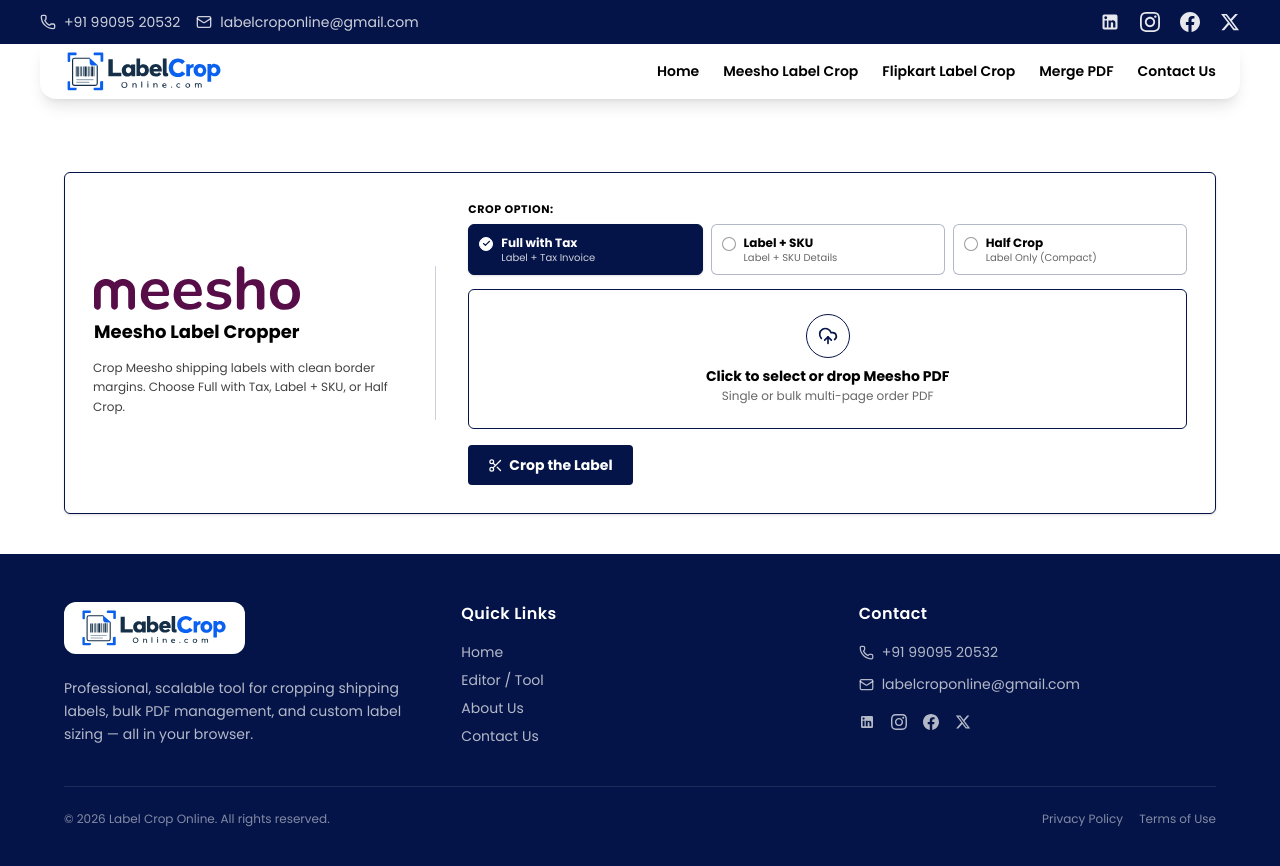
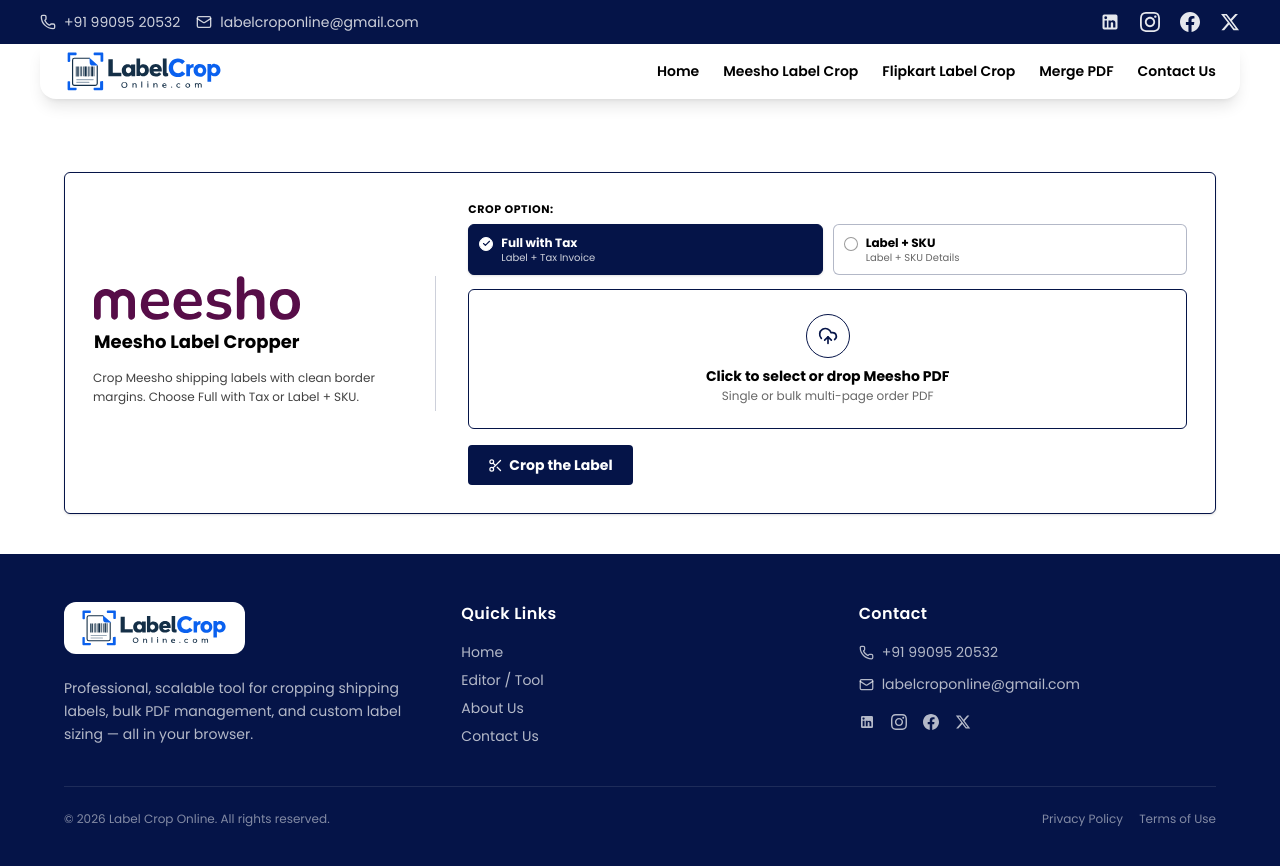
Before and after one commit to Utsavvasani/labelcroponline, a Next.js app: page /meesho-label-crop in a window 1280 px wide. Shown: the top 866 px of the page. Built offline with nearby package versions, Linux system fonts and the light colour scheme.

Commit message:
feat: add contact form page, Meesho label cropper route, and core processing logic

```diff
--- a/src/app/contact-us/page.tsx
+++ b/src/app/contact-us/page.tsx
@@ -23,7 +23,7 @@ export default function ContactUs() {
     return (
         <>
             {/* ── Hero ── */}
-            <div className="bg-gradient-to-br from-slate-50 via-blue-50 to-indigo-50 border-b border-slate-200">
+            {/* <div className="bg-gradient-to-br from-slate-50 via-blue-50 to-indigo-50 border-b border-slate-200">
                 <div className="max-w-[1200px] mx-auto px-6 pt-24 pb-12">
                     <p className="text-sm font-semibold tracking-widest uppercase text-black mb-3">
                         Get in Touch
@@ -36,10 +36,10 @@ export default function ContactUs() {
                         you. Our team usually responds within 24 hours.
                     </p>
                 </div>
-            </div>
+            </div> */}
 
             {/* ── Content ── */}
-            <div className="max-w-[1200px] mx-auto px-6 py-10">
+            <div className="max-w-[1200px] mx-auto px-6 py-10 ">
                 <div className="grid lg:grid-cols-3 gap-8 items-start">
 
                     {/* ── Form — Left (2/3) ── */}
--- a/src/app/meesho-label-crop/page.tsx
+++ b/src/app/meesho-label-crop/page.tsx
@@ -234,7 +234,7 @@ export default function MeeshoLabelCropPage() {
               </div>
 
               <p className="text-black/75 text-xs leading-relaxed mb-1 hidden sm:block">
-                Crop Meesho shipping labels with clean border margins. Choose Full with Tax, Label + SKU, or Half Crop.
+                Crop Meesho shipping labels with clean border margins. Choose Full with Tax or Label + SKU.
               </p>
             </div>
 
@@ -254,7 +254,7 @@ export default function MeeshoLabelCropPage() {
                   )}
                 </div>
 
-                <div className="grid grid-cols-3 gap-2">
+                <div className="grid grid-cols-2 gap-2.5">
 
                   {/* Option 1: Full with Tax Invoice */}
                   <button
@@ -314,37 +314,6 @@ export default function MeeshoLabelCropPage() {
                         }`}
                       >
                         Label + SKU Details
-                      </div>
-                    </div>
-                  </button>
-
-                  {/* Option 3: Half Crop */}
-                  <button
-                    type="button"
-                    onClick={() => handleModeChange("half")}
-                    className={`flex flex-col sm:flex-row items-center sm:items-start gap-1 sm:gap-2 p-2 sm:p-2.5 rounded-md border text-center sm:text-left transition-all cursor-pointer ${
-                      cropMode === "half"
-                        ? "border-[#051448] bg-[#051448] text-white shadow-sm"
-                        : "border-[#051448]/30 bg-white text-black hover:border-[#051448]"
-                    }`}
-                  >
-                    <div
-                      className={`hidden sm:flex mt-0.5 w-3.5 h-3.5 rounded-full border items-center justify-center shrink-0 ${
-                        cropMode === "half"
-                          ? "border-white bg-white text-[#051448]"
-                          : "border-black/40 bg-white"
-                      }`}
-                    >
-                      {cropMode === "half" && <Check size={9} strokeWidth={3} />}
-                    </div>
-                    <div>
-                      <div className="text-[11px] sm:text-xs font-bold leading-tight">Half Crop</div>
-                      <div
-                        className={`text-[9px] sm:text-[10px] leading-tight mt-0.5 hidden sm:block ${
-                          cropMode === "half" ? "text-white/80" : "text-black/60"
-                        }`}
-                      >
-                        Label Only (Compact)
                       </div>
                     </div>
                   </button>
--- a/src/lib/pdf/meeshoCropper.ts
+++ b/src/lib/pdf/meeshoCropper.ts
@@ -8,7 +8,7 @@ export type MeeshoPartner =
   | "valmo_plus"
   | "xpressbees";
 
-export type MeeshoCropMode = "half" | "label_sku" | "invoice";
+export type MeeshoCropMode = "label_sku" | "invoice";
 
 export interface MeeshoCropOption {
   id: MeeshoCropMode;
@@ -30,7 +30,7 @@ export interface MeeshoPartnerInfo {
   options: Record<MeeshoCropMode, MeeshoCropOption>;
 }
 
-export const MEESHO_CROP_ORDER: MeeshoCropMode[] = ["invoice", "label_sku", "half"];
+export const MEESHO_CROP_ORDER: MeeshoCropMode[] = ["invoice", "label_sku"];
 
 export const MEESHO_PARTNER_LIST: Array<{ id: MeeshoPartner; name: string; shortName: string }> = [
   { id: "auto", name: "Auto-Detect Courier", shortName: "Auto Detect" },
@@ -70,17 +70,6 @@ export const MEESHO_PARTNERS: Record<Exclude<MeeshoPartner, "auto">, MeeshoPartn
         w: 583,
         h: 360,
       },
-      half: {
-        id: "half",
-        name: "Half Crop (Label Only)",
-        shortLabel: "Half Crop",
-        desc: "Delhivery address & barcode label only",
-        suffix: "delhivery_half",
-        x: 6,
-        y: 531.5,
-        w: 583,
-        h: 304.5,
-      },
     },
   },
   shadowfax: {
@@ -110,17 +99,6 @@ export const MEESHO_PARTNERS: Record<Exclude<MeeshoPartner, "auto">, MeeshoPartn
         y: 466,
         w: 583,
         h: 370,
-      },
-      half: {
-        id: "half",
-        name: "Half Crop (Label Only)",
-        shortLabel: "Half Crop",
-        desc: "Shadowfax barcode & routing label only",
-        suffix: "shadowfax_half",
-        x: 6,
-        y: 526,
-        w: 583,
-        h: 310,
       },
     },
   },
@@ -152,17 +130,6 @@ export const MEESHO_PARTNERS: Record<Exclude<MeeshoPartner, "auto">, MeeshoPartn
         w: 583,
         h: 351,
       },
-      half: {
-        id: "half",
-        name: "Half Crop (Label Only)",
-        shortLabel: "Half Crop",
-        desc: "Valmo barcode & address label",
-        suffix: "valmo_half",
-        x: 6,
-        y: 538,
-        w: 583,
-        h: 298,
-      },
     },
   },
   valmo_plus: {
@@ -193,17 +160,6 @@ export const MEESHO_PARTNERS: Record<Exclude<MeeshoPartner, "auto">, MeeshoPartn
         w: 583,
         h: 364,
       },
-      half: {
-        id: "half",
-        name: "Half Crop (Label Only)",
-        shortLabel: "Half Crop",
-        desc: "Valmo Plus barcode & priority badge",
-        suffix: "valmoplus_half",
-        x: 6,
-        y: 529,
-        w: 583,
-        h: 307,
-      },
     },
   },
   xpressbees: {
@@ -233,17 +189,6 @@ export const MEESHO_PARTNERS: Record<Exclude<MeeshoPartner, "auto">, MeeshoPartn
         y: 462,
         w: 583,
         h: 374,
-      },
-      half: {
-        id: "half",
-        name: "Half Crop (Label Only)",
-        shortLabel: "Half Crop",
-        desc: "Xpressbees barcode & address label",
-        suffix: "xpressbees_half",
-        x: 6,
-        y: 522,
-        w: 583,
-        h: 314,
       },
     },
   },
```
